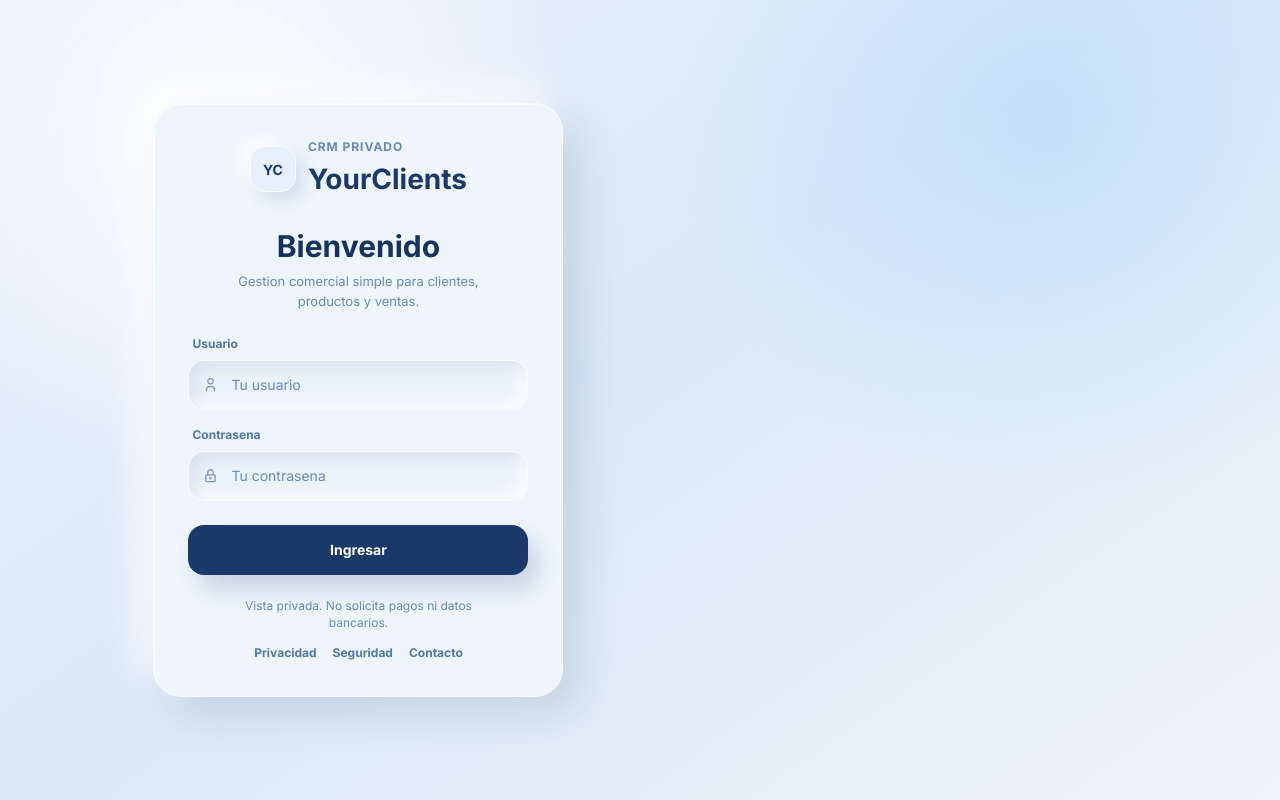
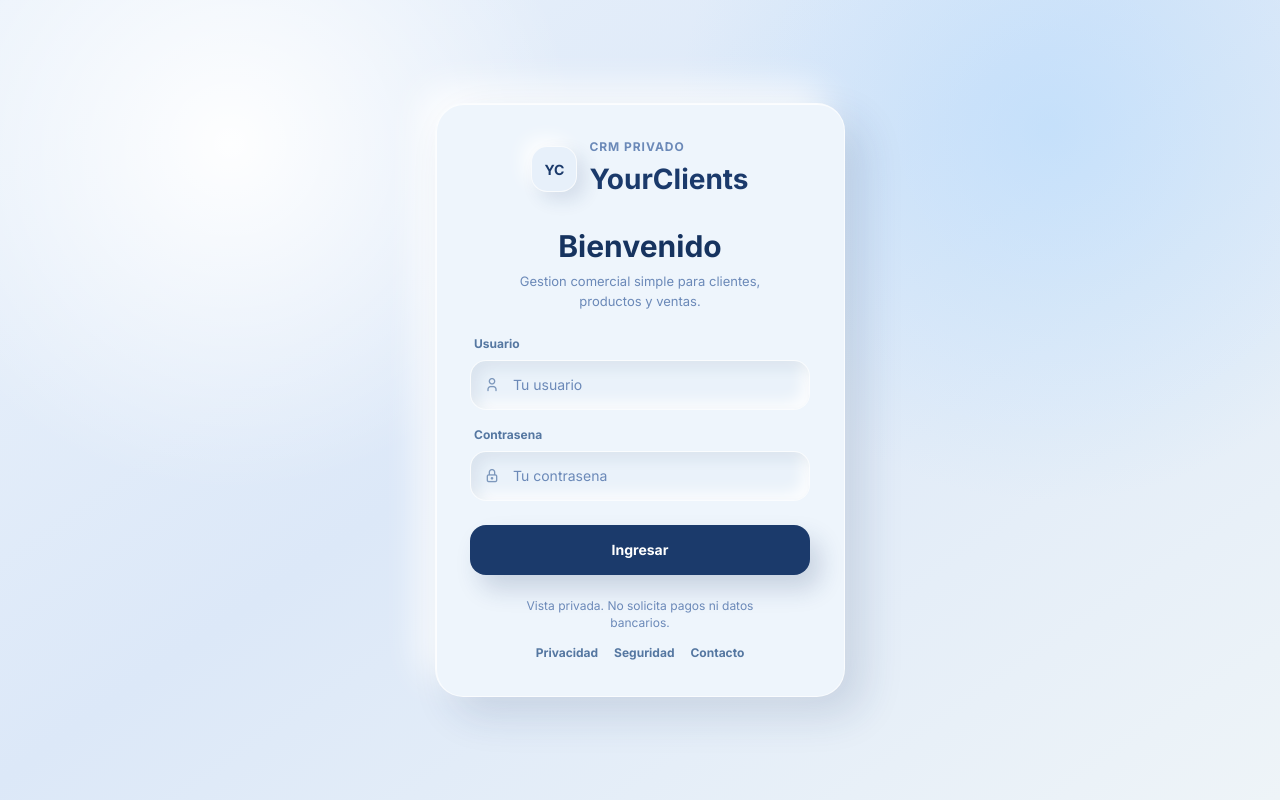
Before and after one commit to RodriBlan/crm, a React (Vite) app in the folder crm-frontend/: page / in a window 1280 px wide. Both pictures are taken after a click on the button "Iniciar sesion". Built offline with nearby package versions, Linux system fonts and the light colour scheme; no server answers.

Commit message:
Centra pantalla de login

```diff
--- a/crm-frontend/src/index.css
+++ b/crm-frontend/src/index.css
@@ -513,8 +513,12 @@ tr:hover .row-actions { opacity: 1 !important; }
 
 .login-screen-minimal {
   min-height: 100vh;
+  min-height: 100svh;
   display: grid;
+  grid-template-columns: 1fr;
   place-items: center;
+  justify-content: center;
+  align-content: center;
   padding: 28px;
   background:
     radial-gradient(circle at 18% 18%, rgba(255,255,255,0.95), rgba(255,255,255,0) 28%),
```
